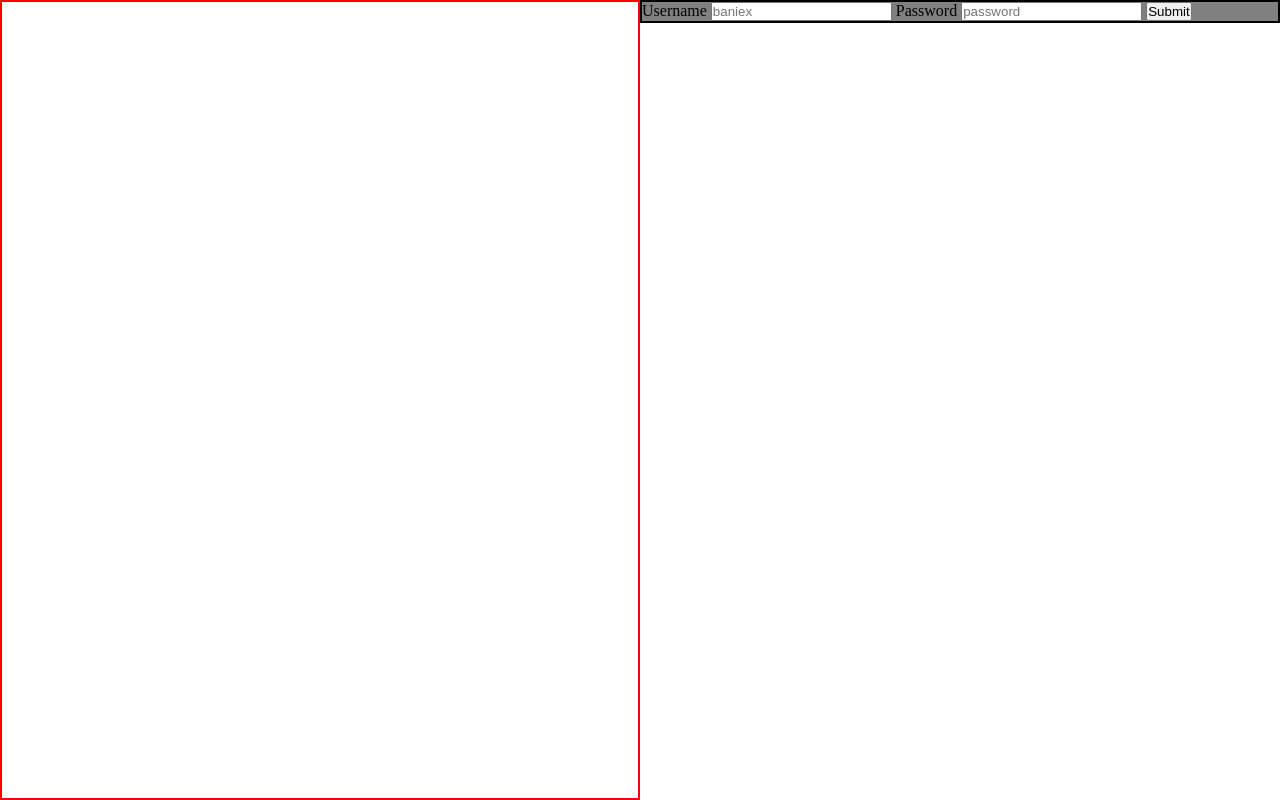
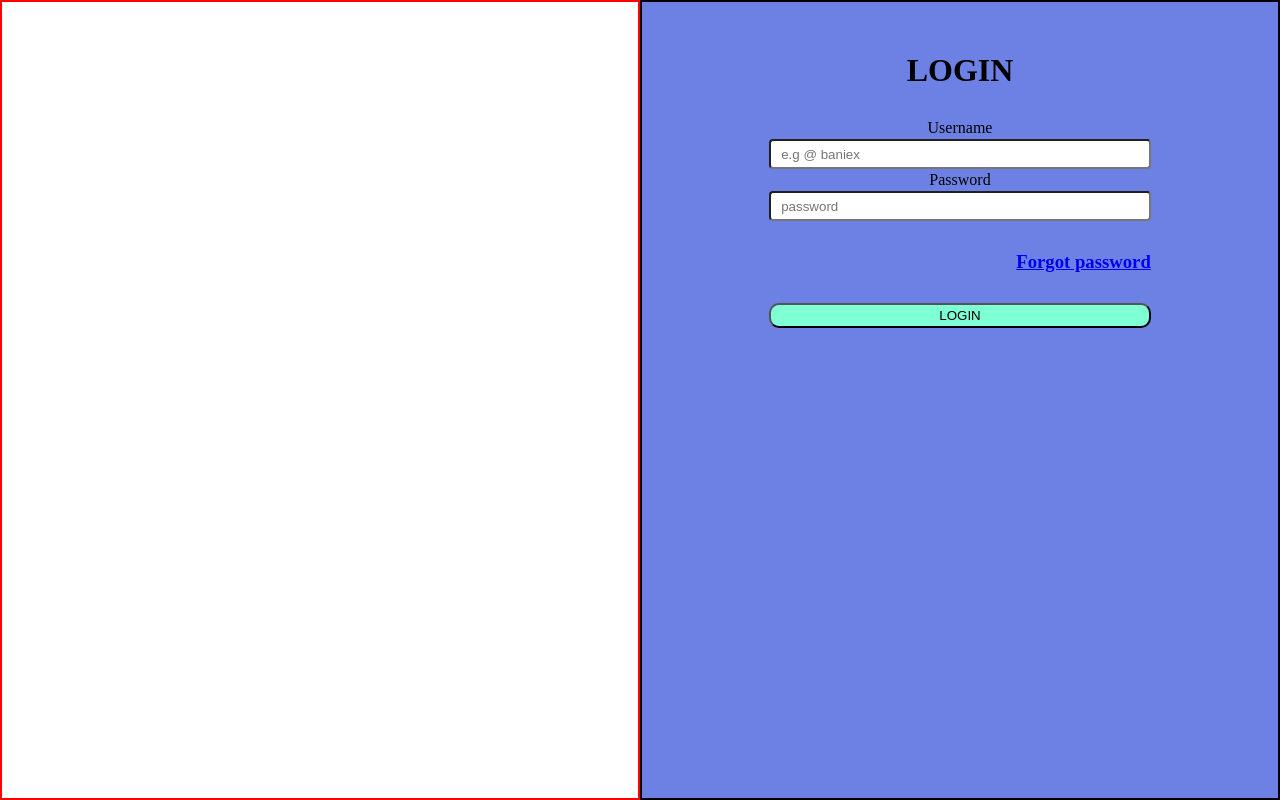
Before and after one commit to BANIEX/Assignment, a plain HTML site: page index.html in a window 1280 px wide. Drawn offline with Linux system fonts and the light colour scheme.

Commit message:
commit 2

```diff
--- a/index.html
+++ b/index.html
@@ -13,14 +13,21 @@
         <div class="left">
             </div>
         <div class="right">
-            <form action="" method="get">
+            <div class="container">
+                <h1>LOGIN</h1>
+                <form action="" method="get">
                 <label for="username">Username</label>
-                <input type="text" id="username"placeholder="baniex"  name="username">
+                <input type="text" id="username"placeholder="e.g @ baniex"  name="username">
                 <label for="password">Password</label>
                 <input type="password" name="password" id="password" placeholder="password">
 
-                <input type="button" value="Submit">
-            </form>
+
+                <h3><a href="http://">Forgot password</a></h3>
+
+
+                <button type="submit">LOGIN</button>
+                </form>
+            </div>
         </div>
     </div>
 
--- a/style.css
+++ b/style.css
@@ -4,6 +4,7 @@
     box-sizing: border-box;
 }
 .first_div{
+
 
 }
 .left{
@@ -20,7 +21,42 @@
 .right{
     float: right;
     width: 50%;
-    background: gray;
+    background: rgb(109,129,229);
     border: 2px solid black;
+    margin: 0px auto;
+    text-align: center;
+    height: 100vh;
 
 }
+.container{
+    margin: 50px auto;
+    width: 60%;
+}
+
+label, input{
+    display: block;
+    margin: 02px auto;
+    text-align: center;
+}
+
+input{
+    width: 100%;
+    height: 30px;
+    text-align: left;
+    padding-left: 10px;
+    border-radius: 4px;
+}
+form{
+    margin-top: 30px;
+}
+h3{
+    margin-top: 30px;
+    text-align: right;
+}
+button{
+    margin-top: 30px;
+    width: 100%;
+    border-radius: 10px;
+    padding: 3px;
+    background-color: aquamarine;
+}
```
